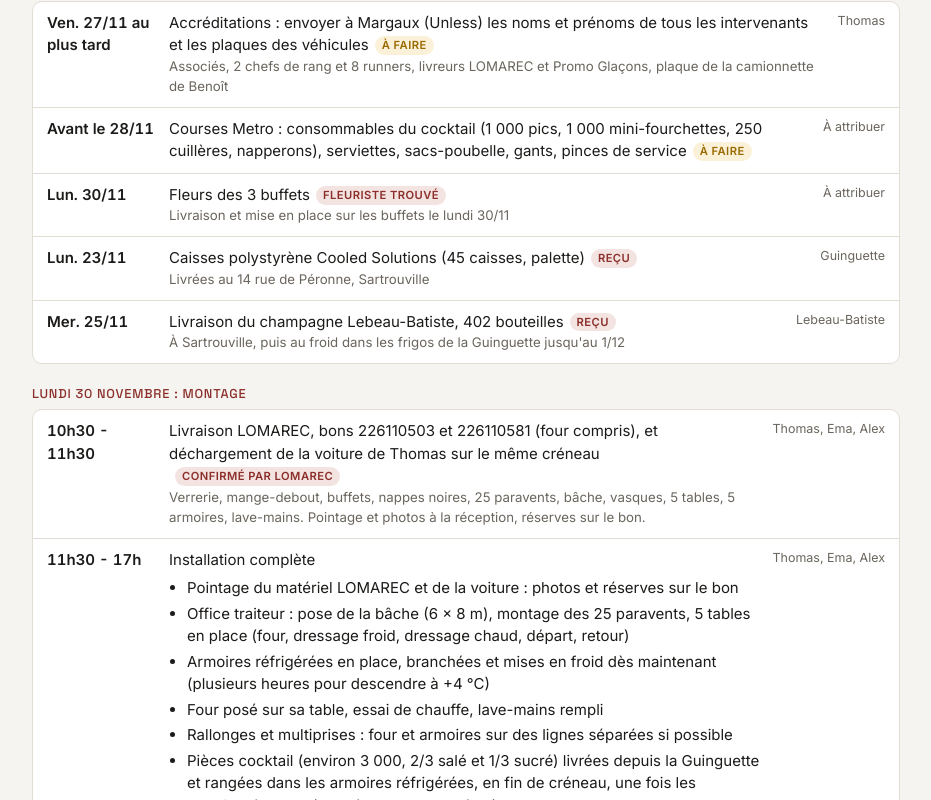
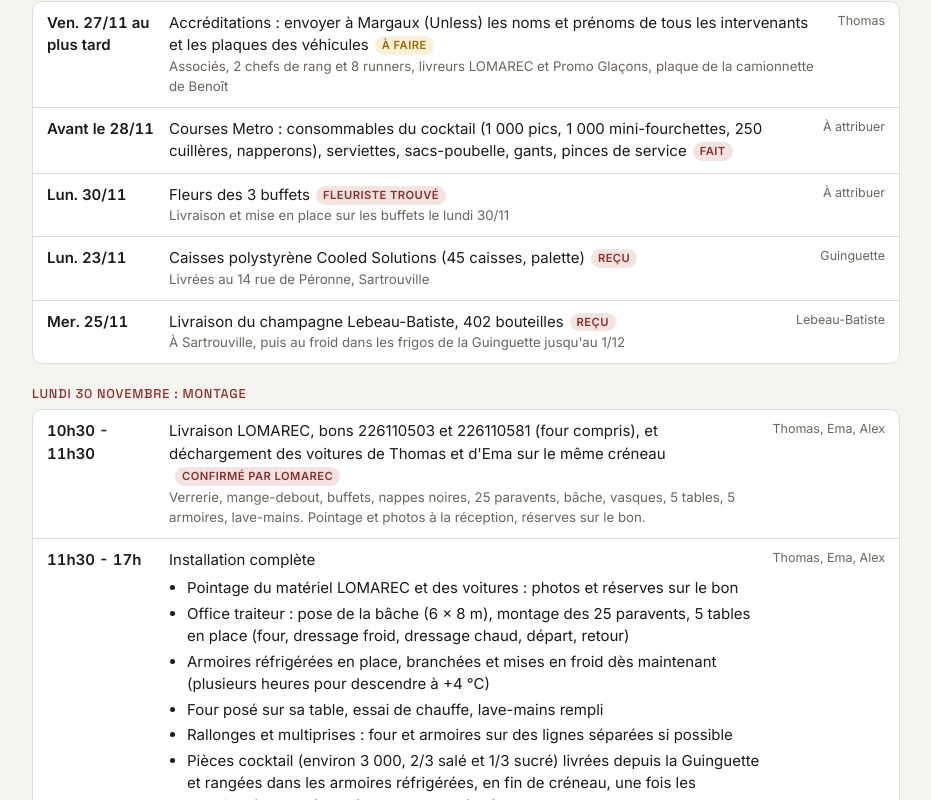
Before and after one commit to PDV86/grand-palais-logistique, a plain HTML site: page index.html in a window 1280 px wide. Shown: the part 372-1172 px from the top of the page, without its empty margins (174-1105 px from the left). Drawn offline with Linux system fonts and the light colour scheme.

Commit message:
Courses Metro faites, déchargement des voitures de Thomas et d'Ema le 30/11

```diff
--- a/planning.html
+++ b/planning.html
@@ -4,7 +4,7 @@
   <div class="day">Avant le jour J</div>
   <div class="tl">
     <div class="row"><div class="t">Ven. 27/11 au plus tard</div><div class="what">Accréditations : envoyer à Margaux (Unless) les noms et prénoms de tous les intervenants et les plaques des véhicules<span class="tag tbc">à faire</span><small>Associés, 2 chefs de rang et 8 runners, livreurs LOMAREC et Promo Glaçons, plaque de la camionnette de Benoît</small></div><div class="who">Thomas</div></div>
-    <div class="row"><div class="t">Avant le 28/11</div><div class="what">Courses Metro : consommables du cocktail (1 000 pics, 1 000 mini-fourchettes, 250 cuillères, napperons), serviettes, sacs-poubelle, gants, pinces de service<span class="tag tbc">à faire</span></div><div class="who">À attribuer</div></div>
+    <div class="row"><div class="t">Avant le 28/11</div><div class="what">Courses Metro : consommables du cocktail (1 000 pics, 1 000 mini-fourchettes, 250 cuillères, napperons), serviettes, sacs-poubelle, gants, pinces de service<span class="tag ok">fait</span></div><div class="who">À attribuer</div></div>
     <div class="row"><div class="t">Lun. 30/11</div><div class="what">Fleurs des 3 buffets<span class="tag ok">fleuriste trouvé</span><small>Livraison et mise en place sur les buffets le lundi 30/11</small></div><div class="who">À attribuer</div></div>
     <div class="row"><div class="t">Lun. 23/11</div><div class="what">Caisses polystyrène Cooled Solutions (45 caisses, palette)<span class="tag ok">reçu</span><small>Livrées au 14 rue de Péronne, Sartrouville</small></div><div class="who">Guinguette</div></div>
     <div class="row"><div class="t">Mer. 25/11</div><div class="what">Livraison du champagne Lebeau-Batiste, 402 bouteilles<span class="tag ok">reçu</span><small>À Sartrouville, puis au froid dans les frigos de la Guinguette jusqu'au 1/12</small></div><div class="who">Lebeau-Batiste</div></div>
@@ -12,10 +12,10 @@
 
   <div class="day">Lundi 30 novembre : montage</div>
   <div class="tl">
-    <div class="row"><div class="t">10h30 - 11h30</div><div class="what">Livraison LOMAREC, bons 226110503 et 226110581 (four compris), et déchargement de la voiture de Thomas sur le même créneau<span class="tag ok">confirmé par LOMAREC</span><small>Verrerie, mange-debout, buffets, nappes noires, 25 paravents, bâche, vasques, 5 tables, 5 armoires, lave-mains. Pointage et photos à la réception, réserves sur le bon.</small></div><div class="who">Thomas, Ema, Alex</div></div>
+    <div class="row"><div class="t">10h30 - 11h30</div><div class="what">Livraison LOMAREC, bons 226110503 et 226110581 (four compris), et déchargement des voitures de Thomas et d'Ema sur le même créneau<span class="tag ok">confirmé par LOMAREC</span><small>Verrerie, mange-debout, buffets, nappes noires, 25 paravents, bâche, vasques, 5 tables, 5 armoires, lave-mains. Pointage et photos à la réception, réserves sur le bon.</small></div><div class="who">Thomas, Ema, Alex</div></div>
     <div class="row"><div class="t">11h30 - 17h</div><div class="what">Installation complète
       <ul class="chk">
-        <li>Pointage du matériel LOMAREC et de la voiture : photos et réserves sur le bon</li>
+        <li>Pointage du matériel LOMAREC et des voitures : photos et réserves sur le bon</li>
         <li>Office traiteur : pose de la bâche (6 x 8 m), montage des 25 paravents, 5 tables en place (four, dressage froid, dressage chaud, départ, retour)</li>
         <li>Armoires réfrigérées en place, branchées et mises en froid dès maintenant (plusieurs heures pour descendre à +4 °C)</li>
         <li>Four posé sur sa table, essai de chauffe, lave-mains rempli</li>
```
